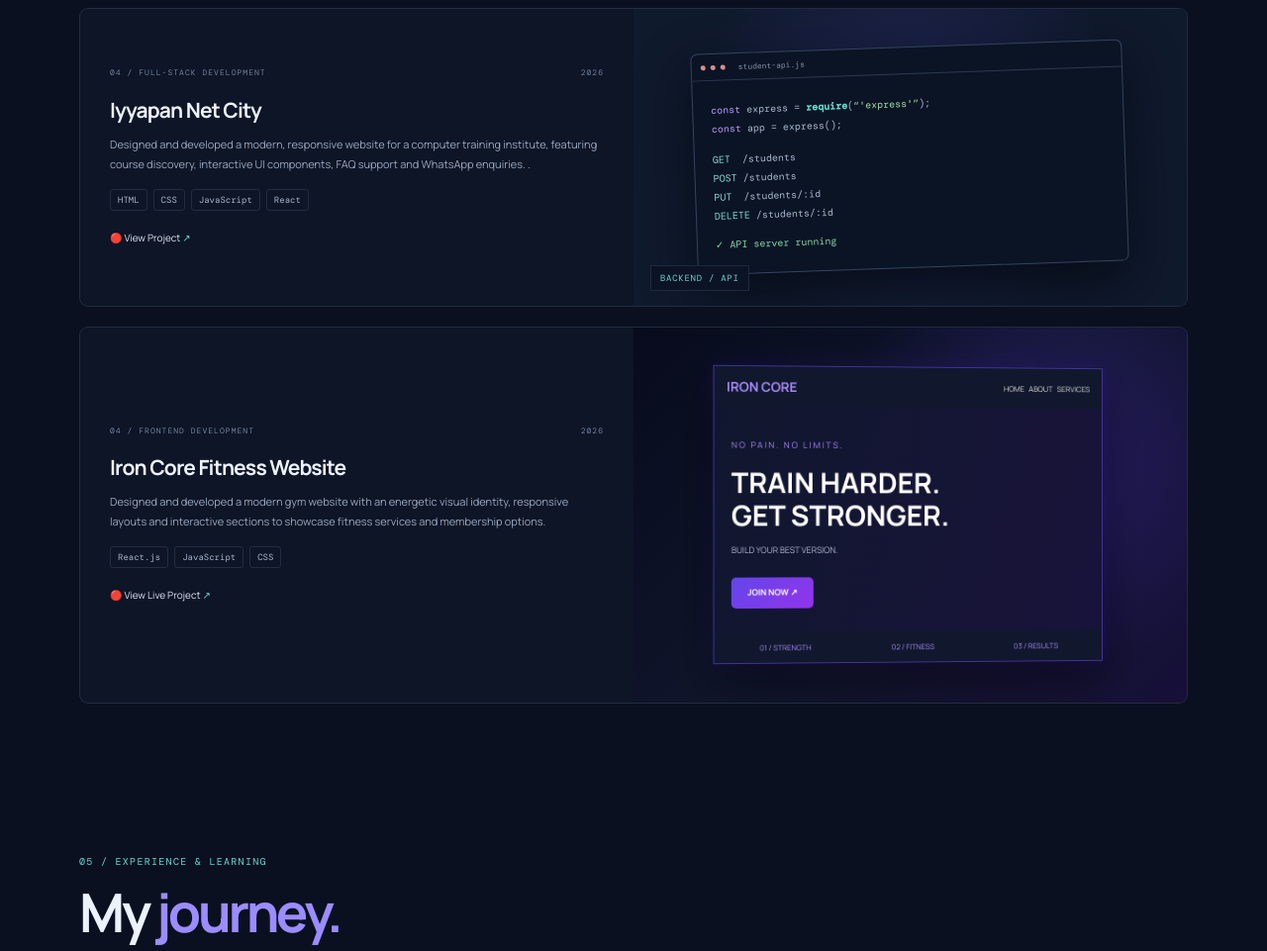
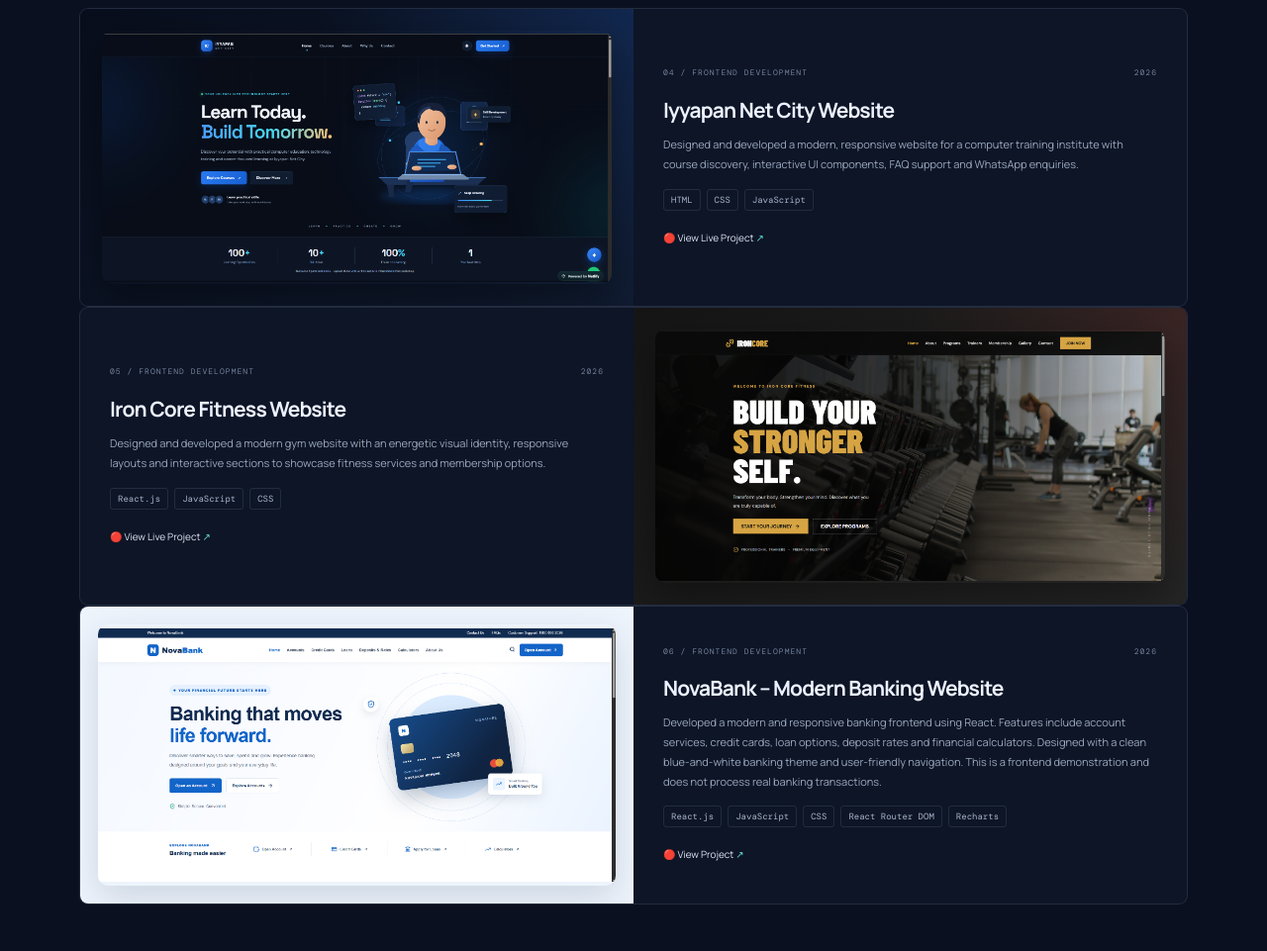
Before and after one commit to vino057/Portfolio-Final, a plain HTML site: page vino-rajendran-portfolio/index.html in a window 1280 px wide. Shown: the part 4760-5721 px from the top of the page at 99% size. Drawn offline with nearby package versions, Linux system fonts and the light colour scheme.

```diff
--- a/vino-rajendran-portfolio/index.html
+++ b/vino-rajendran-portfolio/index.html
@@ -773,65 +773,48 @@
         </article>
 
 
+<!-- PROJECT 04: IYYAPAN NET CITY -->
+<article class="project-card">
 
+    <div class="project-visual iyyapan-visual">
 
- <!-- PROJECT 4-->
-        <article class="project-card project-reverse">
-
-          <div class="project-visual project-api">
-
-            <div class="terminal">
-
-              <div class="terminal-head">
-                <span></span>
-                <span></span>
-                <span></span>
-                <b>student-api.js</b>
-              </div>
-
-              <div class="terminal-code">
-                <p><em>const</em> express = <strong>require</strong>(<q>'express'</q>);</p>
-                <p><em>const</em> app = express();</p>
-                <p class="terminal-gap"><i>GET</i> &nbsp;/students</p>
-                <p><i>POST</i> /students</p>
-                <p><i>PUT</i> &nbsp;/students/:id</p>
-                <p><i>DELETE</i> /students/:id</p>
-                <p class="terminal-ok">✓ API server running</p>
-              </div>
+        <img
+            src="assets/iyyapan-screenshot.png"
+            alt="Iyyapan Net City computer training institute website homepage"
+            class="iyyapan-screenshot"
+        >
 
     </div>
-
-            <span class="visual-chip">BACKEND / API</span>
-
-          </div>
-
 
     <div class="project-info">
 
         <div class="project-meta">
-              <span>04 / FULL-STACK DEVELOPMENT</span>
+            <span>04 / FRONTEND DEVELOPMENT</span>
             <span>2026</span>
         </div>
 
-            <h3>Iyyapan Net City</h3>
+        <h3>Iyyapan Net City Website</h3>
 
         <p>
             Designed and developed a modern, responsive website
-                          for a computer training institute, featuring course
-                           discovery, interactive UI components, FAQ support
-                            and WhatsApp enquiries.
-.
+            for a computer training institute with course discovery,
+            interactive UI components, FAQ support and WhatsApp
+            enquiries.
         </p>
 
         <div class="project-tags">
             <span>HTML</span>
             <span>CSS</span>
             <span>JavaScript</span>
-              <span>React</span>
         </div>
 
-            <a class="text-link" href="https://dancing-kangaroo-b3a730.netlify.app" target="_blank">
-              🔴 View Project  <span>↗</span>
+        <a
+            href=" https://dancing-kangaroo-b3a730.netlify.app"
+            target="_blank"
+            rel="noopener noreferrer"
+            class="text-link"
+        >
+            🔴 View Live Project <span>↗</span>
         </a>
 
     </div>
@@ -839,38 +822,33 @@
 </article>
 
 
+
+
+
+
+
+
+      </div>
+
+
+
+<!-- PROJECT 05: IRON CORE FITNESS -->
 <div class="project-card project-reverse">
 
     <div class="project-visual gym-visual">
 
-        <div class="gym-preview">
-            <div class="gym-topbar">
-                <strong>IRON CORE</strong>
-                <span>HOME &nbsp; ABOUT &nbsp; SERVICES</span>
-            </div>
-
-            <div class="gym-hero-preview">
-                <span>NO PAIN. NO LIMITS.</span>
-                <h2>TRAIN HARDER.<br>GET STRONGER.</h2>
-                <p>BUILD YOUR BEST VERSION.</p>
-                <div class="gym-button">JOIN NOW ↗</div>
-            </div>
-
-            <div class="gym-bottom">
-                <span>01 / STRENGTH</span>
-                <span>02 / FITNESS</span>
-                <span>03 / RESULTS</span>
-            </div>
-        </div>
-
-        <span class="gym-label">FITNESS / WEB EXPERIENCE</span>
+        <img
+            src="assets/ironcore-screenshot.png"
+            alt="Iron Core Fitness website homepage"
+            class="gym-screenshot"
+        >
 
     </div>
 
     <div class="project-info">
 
         <div class="project-meta">
-            <span>04 / FRONTEND DEVELOPMENT</span>
+            <span>05 / FRONTEND DEVELOPMENT</span>
             <span>2026</span>
         </div>
 
@@ -899,6 +877,53 @@
     </div>
 
 </div>
+
+
+
+
+<!-- PROJECT 06: NOVABANK -->
+<article class="project-card">
+    <div class="project-visual novabank-visual">
+        <img
+            src="assets/novabank-screenshot.png"
+            alt="NovaBank modern banking website homepage"
+            class="novabank-screenshot"
+        >
+    </div>
+
+    <div class="project-info">
+        <div class="project-meta">
+            <span>06 / FRONTEND DEVELOPMENT</span>
+            <span>2026</span>
+        </div>
+
+        <h3>NovaBank – Modern Banking Website</h3>
+
+        <p>
+            Developed a modern and responsive banking frontend using React.
+            Features include account services, credit cards, loan options,
+            deposit rates and financial calculators. Designed with a clean
+            blue-and-white banking theme and user-friendly navigation.
+            This is a frontend demonstration and does not process real
+            banking transactions.
+        </p>
+
+        <div class="project-tags">
+            <span>React.js</span>
+            <span>JavaScript</span>
+            <span>CSS</span>
+            <span>React Router DOM</span>
+            <span>Recharts</span>
+        </div>
+  <a class="text-link" href="https://bank2071.netlify.app" target="_blank">
+
+
+              🔴 View Project  <span>↗</span>
+            </a>
+
+    </div>
+</article>
+
 
 
 
--- a/vino-rajendran-portfolio/style.css
+++ b/vino-rajendran-portfolio/style.css
@@ -460,151 +460,226 @@ body {
 
 
 
-/* IRON CORE FITNESS PROJECT */
 
-.gym-visual {
-    background:
-        radial-gradient(circle at 75% 35%, rgba(99, 55, 255, .25), transparent 45%),
-        linear-gradient(135deg, #070b1c, #10152c, #171039);
-    position: relative;
+
+/* ============================================================
+   NOVABANK PROJECT
+============================================================ */
+
+.novabank-visual {
+    background: #eef4fc;
+    display: flex;
+    align-items: center;
+    justify-content: center;
+    padding: 18px;
     overflow: hidden;
 }
 
-.gym-preview {
-    width: 82%;
-    background: #090e20;
-    border: 1px solid rgba(111, 83, 255, .55);
-    box-shadow: 0 20px 50px rgba(0, 0, 0, .5),
-                0 0 25px rgba(99, 55, 255, .15);
-    transform: perspective(900px) rotateY(5deg);
-    transition: transform .4s ease, box-shadow .4s ease;
+.novabank-screenshot {
+    display: block;
+    width: 100%;
+    height: 100%;
+    max-height: 360px;
+    object-fit: contain;
+    object-position: center;
+    border-radius: 10px;
+    box-shadow: 0 12px 35px rgba(15, 40, 75, 0.15);
 }
 
-.project-card:hover .gym-preview {
-    transform: perspective(900px) rotateY(0deg) translateY(-5px);
-    box-shadow: 0 25px 55px rgba(0, 0, 0, .6),
-                0 0 30px rgba(99, 55, 255, .25);
-}
-
-.gym-topbar {
-    padding: 13px;
-    display: flex;
-    justify-content: space-between;
-    align-items: center;
-    background: #11182d;
-    color: #ddd;
-    font-size: 8px;
-}
-
-.gym-topbar strong {
-    color: #a78bfa;
-    font-size: 14px;
-}
-
-.gym-hero-preview {
-    padding: 35px 20px;
-    background: linear-gradient(110deg, #10172d, #19133b);
-}
-
-.gym-hero-preview > span {
-    color: #a78bfa;
-    font-size: 9px;
-    letter-spacing: 2px;
-}
-
-.gym-hero-preview h2 {
-    color: white;
-    font-size: clamp(19px, 2.5vw, 30px);
-    line-height: 1.15;
-    margin: 13px 0;
-}
-
-.gym-hero-preview p {
-    color: #aeb8d0;
-    font-size: 9px;
-}
-
-.gym-button {
-    display: inline-block;
-    margin-top: 12px;
-    padding: 9px 17px;
-    background: linear-gradient(135deg, #6246ea, #9333ea);
-    color: white;
-    font-size: 9px;
-    font-weight: bold;
-    border-radius: 5px;
-}
-
-.gym-bottom {
-    display: flex;
-    justify-content: space-around;
-    padding: 12px 5px;
-    color: #a78bfa;
-    background: #11182d;
-    font-size: 8px;
-}
-
-.gym-label {
-    position: absolute;
-    bottom: 15px;
-    left: 18px;
-    color: #a78bfa;
-    font-size: 9px;
-    letter-spacing: 1px;
-    font-family: var(--mono);
-}
-
-@media(max-width: 560px) {
-    .gym-preview {
-        width: 88%;
+@media (max-width: 800px) {
+    .novabank-visual {
+        padding: 12px;
     }
 
-    .gym-hero-preview {
-        padding: 25px 14px;
+    .novabank-screenshot {
+        max-height: 280px;
     }
 }
 
-/* GYM PROJECT - LAYOUT REFINEMENT */
+/* ============================================================
+   IRON CORE FITNESS - PROJECT SCREENSHOT
+============================================================ */
 
 .gym-visual {
+    position: relative;
     display: flex;
     align-items: center;
     justify-content: center;
-    padding: 30px 24px;
-    box-sizing: border-box;
+    min-height: 300px;
+    padding: 22px;
+    overflow: hidden;
+
+    background:
+        radial-gradient(
+            circle at top right,
+            rgba(255, 70, 70, 0.12),
+            transparent 45%
+        ),
+        linear-gradient(135deg, #151515, #252525);
 }
 
-.gym-preview {
-    width: 82%;
-    max-width: 620px;
-    box-sizing: border-box;
-    transform: perspective(900px) rotateY(3deg) scale(.94);
+/* Actual website screenshot */
+
+.gym-screenshot {
+    display: block;
+    width: 100%;
+    height: 100%;
+    max-height: 360px;
+
+    object-fit: contain;
+    object-position: center;
+
+    border-radius: 10px;
+
+    box-shadow:
+        0 15px 40px rgba(0, 0, 0, 0.35);
+
+    transition:
+        transform 0.4s ease,
+        box-shadow 0.4s ease;
 }
 
-.gym-hero-preview {
-    padding: 25px 18px;
+/* Hover animation */
+
+.gym-visual:hover .gym-screenshot {
+    transform: scale(1.025);
+
+    box-shadow:
+        0 20px 45px rgba(0, 0, 0, 0.45);
 }
 
-.gym-topbar {
-    padding: 10px 13px;
+/* Responsive design */
+
+@media (max-width: 800px) {
+
+    .gym-visual {
+        min-height: 240px;
+        padding: 14px;
+    }
+
+    .gym-screenshot {
+        max-height: 280px;
+    }
+
 }
 
-.gym-bottom {
-    padding: 10px 5px;
+@media (max-width: 480px) {
+
+    .gym-visual {
+        min-height: 200px;
+        padding: 10px;
+    }
+
+    .gym-screenshot {
+        max-height: 230px;
+        border-radius: 7px;
+    }
+
 }
 
-/* Remove the overlapping bottom label */
-.gym-label {
-    display: none;
+/* Accessibility */
+
+@media (prefers-reduced-motion: reduce) {
+
+    .gym-screenshot {
+        transition: none;
+    }
+
+    .gym-visual:hover .gym-screenshot {
+        transform: none;
+    }
+
 }
 
+/* ============================================================
+   IYYAPAN NET CITY - PROJECT SCREENSHOT
+============================================================ */
+
+.iyyapan-visual {
+    position: relative;
+    display: flex;
+    align-items: center;
+    justify-content: center;
+    min-height: 300px;
+    padding: 22px;
+    overflow: hidden;
+
+    background:
+        radial-gradient(
+            circle at top right,
+            rgba(42, 120, 255, 0.18),
+            transparent 50%
+        ),
+        linear-gradient(135deg, #080e1c, #101b30);
+}
+
+.iyyapan-screenshot {
+    display: block;
+    width: 100%;
+    height: 100%;
+    max-height: 360px;
+
+    object-fit: contain;
+    object-position: center;
+
+    border-radius: 10px;
+
+    box-shadow:
+        0 15px 40px rgba(0, 0, 0, 0.4);
+
+    transition:
+        transform 0.4s ease,
+        box-shadow 0.4s ease;
+}
+
+/* Hover effect */
+
+.iyyapan-visual:hover .iyyapan-screenshot {
+    transform: scale(1.025);
+
+    box-shadow:
+        0 20px 45px rgba(0, 0, 0, 0.5);
+}
+
+/* Tablet and mobile */
+
 @media (max-width: 800px) {
-    .gym-visual {
-        padding: 25px 15px;
+
+    .iyyapan-visual {
+        min-height: 240px;
+        padding: 14px;
     }
 
-    .gym-preview {
-        width: 90%;
+    .iyyapan-screenshot {
+        max-height: 280px;
+    }
+
+}
+
+@media (max-width: 480px) {
+
+    .iyyapan-visual {
+        min-height: 200px;
+        padding: 10px;
+    }
+
+    .iyyapan-screenshot {
+        max-height: 230px;
+        border-radius: 7px;
+    }
+
+}
+
+/* Reduced motion */
+
+@media (prefers-reduced-motion: reduce) {
+
+    .iyyapan-screenshot {
+        transition: none;
+    }
+
+    .iyyapan-visual:hover .iyyapan-screenshot {
         transform: none;
     }
+
 }
```
Also changed, not shown: vino-rajendran-portfolio/assets/ironcore-screenshot.png (added), vino-rajendran-portfolio/assets/iyyapan-screenshot.png (added), vino-rajendran-portfolio/assets/novabank-screenshot.png (added), 1 other file. Lines whose indentation alone changed are shown as unchanged.
